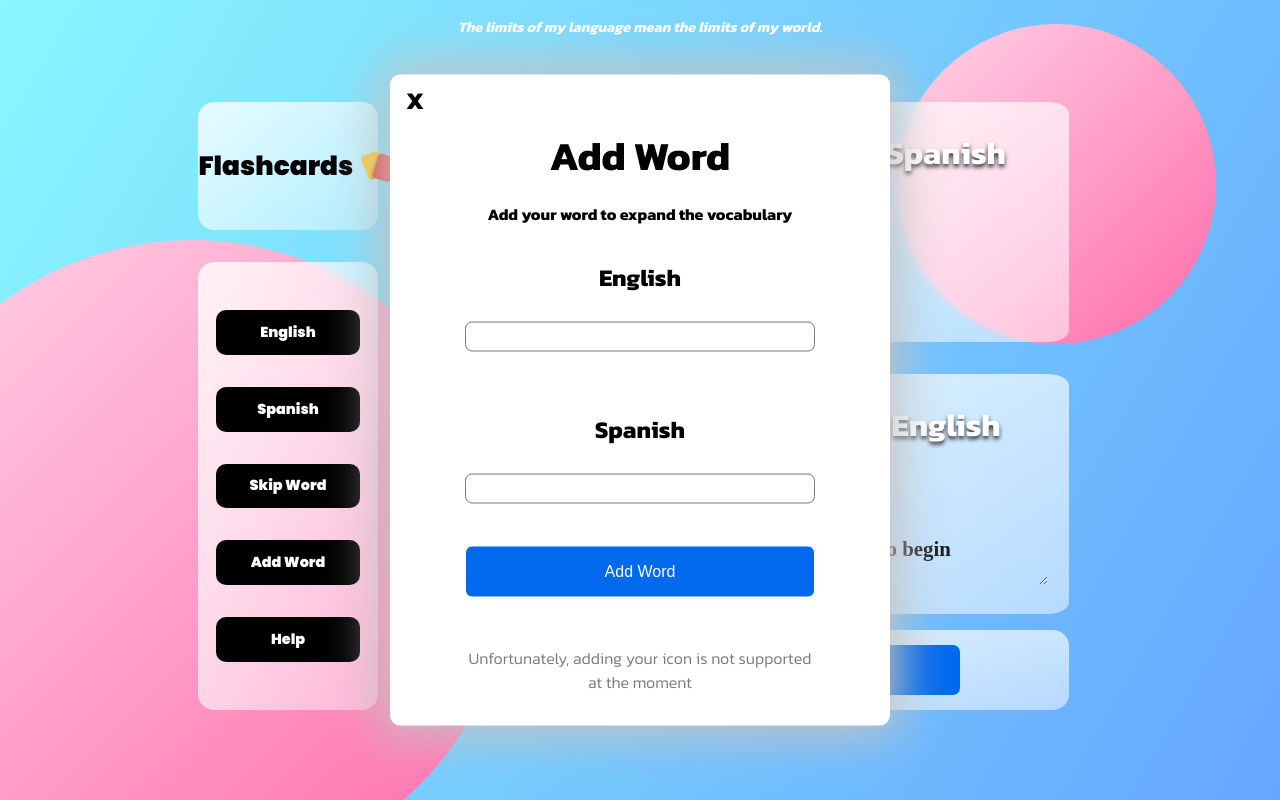
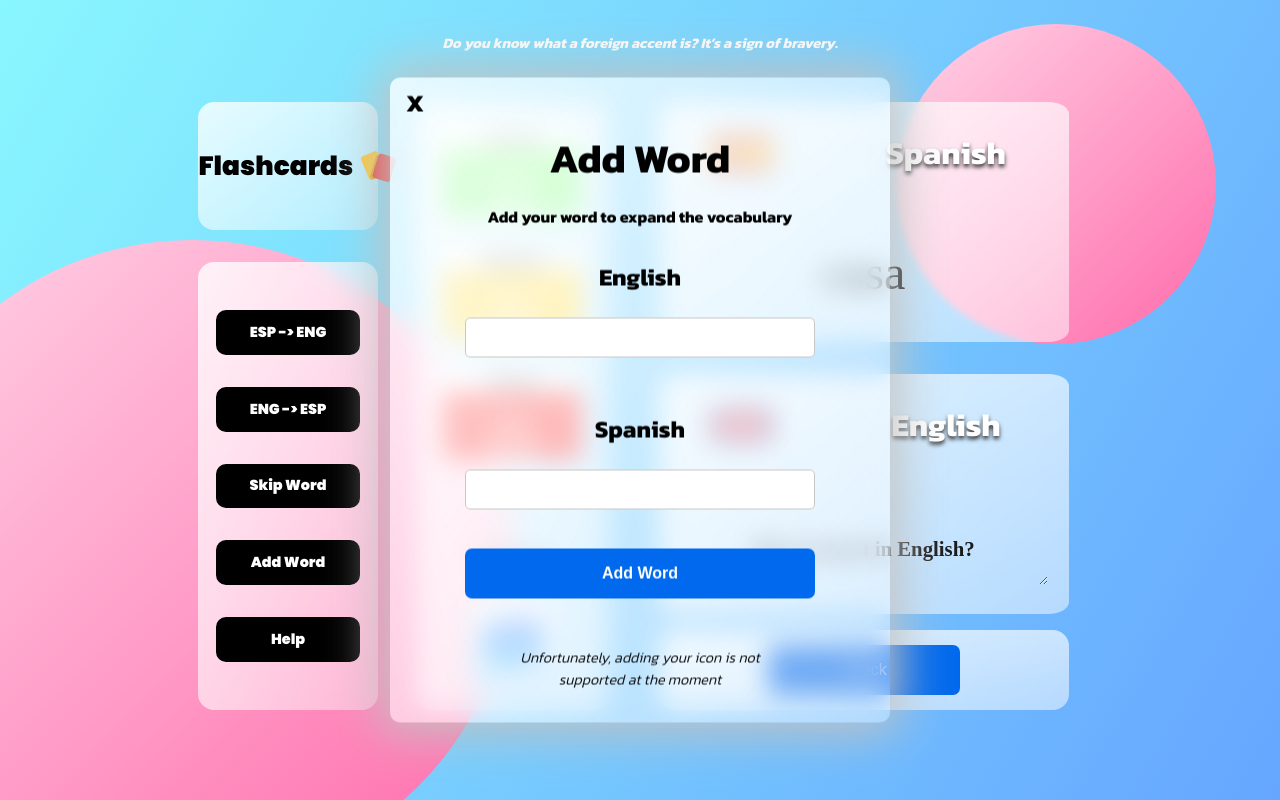
Before and after one commit to slawekwojtaszek/Flashcards, a React (Create React App) app in the folder flashcards_2021/: page / in a window 1280 px wide. Both pictures are taken after a click on the link "Add Word". Built offline with nearby package versions, Linux system fonts and the light colour scheme; a web font is replaced by a local one.

Commit message:
Add show/hide hint feature, refactoring

```diff
--- a/flashcards_2021/src/App.css
+++ b/flashcards_2021/src/App.css
@@ -1,5 +1,3 @@
-/* @import url("Reset.css"); */
-/* @import url("./css/Keyframes"); */
 @import url("./css/Popup.css");
 @import url("./css/Card.css");
 @import url("./css/Menu.css");
@@ -11,19 +9,19 @@
 }
 
 .alert {
-   display: none;
-   justify-content: center;
-   align-items: center;
    position: absolute;
    top: 50%;
    left: 50%;
-   width: 80%;
-   height: 50%;
    transform: translate(-50%, -50%);
-   background-color: rgb(21, 249, 56);
+   display: none;
+   flex-direction: column;
+   align-items: center;
+   width: 60vw;
+   height: 65%;
+   /* background-color: rgb(21, 249, 56); */
    font-weight: 700;
    border-radius: 10px;
-   z-index: 100;
+   z-index: 1000;
 }
 
 .alert p {
@@ -99,7 +97,7 @@ nav {
    );
    border-radius: 1rem;
    z-index: 0;
-   backdrop-filter: blur(0.2rem);
+   backdrop-filter: blur(0.7rem);
 }
 
 .glass2 {
@@ -110,7 +108,30 @@ nav {
    );
    border-radius: 1rem;
    z-index: 0;
-   backdrop-filter: blur(0.2rem);
+   backdrop-filter: blur(0.7rem);
+}
+
+.glass3 {
+   background: linear-gradient(
+      to right bottom,
+      rgba(255, 255, 255, 0.8),
+      rgba(255, 255, 255, 0.4)
+   );
+   border-radius: 1rem;
+   z-index: 0;
+   backdrop-filter: blur(0.8rem);
+}
+.glass4 {
+   justify-content: center;
+   align-items: center;
+   background: linear-gradient(
+      to right bottom,
+      rgba(8, 196, 42, 0.8),
+      rgba(6, 206, 99, 0.7)
+   );
+   border-radius: 1rem;
+
+   backdrop-filter: blur(0.8rem);
 }
 
 /* Background Circle */
@@ -136,6 +157,7 @@ nav {
    top: 3%;
    right: 5%;
    background-color: rgb(255, 43, 135);
+   z-index: -1;
 }
 
 .circle2 {
--- a/flashcards_2021/src/App.js
+++ b/flashcards_2021/src/App.js
@@ -1,19 +1,17 @@
 import React, { useState, useEffect } from "react";
 import "./App.css";
 
-import ErrorPopUp from "./components/ErrorPopUp";
 import Menu from "./components/Menu";
 import { Header } from "./components/Header";
-import { Footer } from "./components/Footer";
-import { Word } from "./components/Word";
 import { ScoreBoards } from "./components/ScoreBoards";
 import { Cards } from "./components/Cards";
 import testIcon from "./png/001-help.png";
 import AddNewWord from "./components/AddNewWord";
-import { findAllByTestId } from "@testing-library/dom";
 import PopUp from "./components/PopUp";
 
 function App() {
+   //All the words and quotes arrays
+
    const quotes = [
       "The limits of my language mean the limits of my world.",
       "He who knows no foreign languages knows nothing of his own.",
@@ -162,19 +160,17 @@ function App() {
    ]);
 
    //Generate random word number
-
    useEffect(() => {
-      randomNumber();
+      startApp();
    }, []);
 
-   const randomNumber = () => {
+   //Generate word and quote number
+   const generateRandomNumber = () => {
       setNumber((number) => Math.floor(Math.random() * words.length));
-   };
-
-   const quoteNumber = () => {
       setQuote((quote) => Math.floor(Math.random() * quotes.length));
    };
 
+   //Change first letter
    const capitalizeFirstLetter = (string) => {
       return string.charAt(0).toUpperCase() + string.slice(1);
    };
@@ -184,31 +180,33 @@ function App() {
    const [isStarted, setIsStarted] = useState(false);
    const [isEnglish, setIsEnglish] = useState(true);
    const [isSpanish, setIsSpanish] = useState(false);
-
    const [input, setInput] = useState("");
    const [number, setNumber] = useState(0);
+
    //Single Word State
    const [word, setWord] = useState();
    const [word2, setWord2] = useState("");
    const [icon, setIcon] = useState();
    const [quote, setQuote] = useState(0);
+
    //Add New Word States
    const [newEnglish, setNewEnglish] = useState("");
    const [newSpanish, setNewSpanish] = useState("");
-   const [add, setAdd] = useState(false);
+   const [isAddWordOpen, setisAddWordOpen] = useState(false);
+   const [isHelpOpen, setIsHelpOpen] = useState(false);
 
-   const [isHelpOpen, setIsHelpOpen] = useState(false);
    //Boards Array States
    const [good, setGood] = useState([]);
    const [bad, setBad] = useState([]);
    const [skip, setSkip] = useState([]);
+
    //Points States
    const [correct, setCorrect] = useState(0);
    const [skipped, setSkipped] = useState(0);
    const [wrong, setWrong] = useState(0);
    const [flag, setFlag] = useState(false);
 
-   //Functions
+   //Generate new word
    const generateNewWord = () => {
       if (isEnglish) {
          setWord((word) => words[number].es);
@@ -220,23 +218,21 @@ function App() {
          setIcon((icon) => words[number].icon);
       }
    };
-
+   //Add new word to main array function
    const addWord = (en, es) => {
       if (en !== "" && es !== "") {
-         const nmb = Math.floor(Math.random() * 10000);
+         const nmb = words.length + 1;
          const obj = {
             en: en,
             es: es,
+            id: nmb,
             icon: testIcon,
-            id: nmb,
          };
-         // setInterval(() => {
-         //    alert("word added");
-         // }, 2000);
+
          document.querySelector(".alert").classList.add("show");
          setInterval(() => {
             document.querySelector(".alert").classList.remove("show");
-         }, 1500);
+         }, 1000);
          return words.push(obj);
       }
    };
@@ -251,26 +247,23 @@ function App() {
       let myInput = e.target.value;
       myInput = myInput.toLowerCase();
       setNewEnglish((input) => myInput);
-      console.log(myInput + "to jest ang");
    };
 
    const handleNewWordSpanish = (e) => {
       let myInput = e.target.value;
       myInput = myInput.toLowerCase();
       setNewSpanish((input) => myInput);
-      console.log(myInput + "to jest span");
    };
 
    const handleAddNewWord = (en, es) => {
       addWord(newEnglish, newSpanish);
       setNewEnglish((newEnglish) => "");
       setNewSpanish((newSpanish) => "");
-      setAdd((add) => !add);
-      console.log((newEnglish, newSpanish));
+      setisAddWordOpen((isAddWordOpen) => !isAddWordOpen);
    };
 
    const setAddFunction = () => {
-      setAdd((add) => !add);
+      setisAddWordOpen((isAddWordOpen) => !isAddWordOpen);
    };
 
    const changeFlag = () => {
@@ -319,13 +312,13 @@ function App() {
    const handleMenuClick = (e) => {
       setisOpen((isOpen) => !isOpen);
       if (
-         (e.target.alt === "English" && isStarted === true) ||
-         (e.target.text === "English" && isStarted === true)
+         (e.target.alt === "ESP -> ENG" && isStarted === true) ||
+         (e.target.text === "ESP -> ENG" && isStarted === true)
       ) {
          changeToEnglish();
       } else if (
-         (e.target.alt === "Spanish" && isStarted === true) ||
-         (e.target.text === "Spanish" && isStarted === true)
+         (e.target.alt === "ENG -> ESP" && isStarted === true) ||
+         (e.target.text === "ENG -> ESP" && isStarted === true)
       ) {
          changeToSpanish();
       } else if (
@@ -339,17 +332,19 @@ function App() {
          e.target.alt === "Add Word" ||
          e.target.innerHTML === "Add Word"
       ) {
-         setAdd((add) => !add);
+         setisAddWordOpen((isAddWordOpen) => !isAddWordOpen);
       } else if (e.target.alt === "Help" || e.target.innerHTML === "Help") {
          setIsHelpOpen(true);
       }
    };
 
    const skipWord = () => {
-      randomNumber();
+      generateRandomNumber();
       generateNewWord();
       setSkipped((skipped) => skipped + 1);
    };
+
+   //Main function
 
    const startApp = () => {
       setIsStarted((isStarted) => true);
@@ -358,16 +353,16 @@ function App() {
          if (input === "") {
             generateNewWord();
             changeFlag();
-            randomNumber();
+            generateRandomNumber();
          } else if (input === word2) {
             addWordToArray(input, word2);
             generateNewWord();
-            randomNumber();
+            generateRandomNumber();
             setCorrect((correct) => correct + 1);
          } else if (input !== word2) {
             addWordToArray(input, word2);
             generateNewWord();
-            randomNumber();
+            generateRandomNumber();
             setWrong((wrong) => wrong + 1);
          }
       }
@@ -376,42 +371,29 @@ function App() {
          if (input === "") {
             generateNewWord();
             changeFlag();
-            randomNumber();
+            generateRandomNumber();
          } else if (input === word2) {
             addWordToArray(input, word2);
             generateNewWord();
-            randomNumber();
+            generateRandomNumber();
             setCorrect((correct) => correct + 1);
          } else if (input !== word2) {
             addWordToArray(input, word2);
             generateNewWord();
-            randomNumber();
+            generateRandomNumber();
             setWrong((wrong) => wrong + 1);
          }
       }
       setInput((input) => "");
-      quoteNumber();
    };
 
    return (
-      <div className='app'>
-         {isHelpOpen ? (
-            <div className='help'>
-               <h1 onClick={() => setIsHelpOpen(false)}>X</h1>
-               <h2>eloooo</h2>
-            </div>
-         ) : null}
-
-         <div className='alert'>
-            <p>The words have been successfully added</p>{" "}
-         </div>
-         <div className='circle1'></div>
-         <div className='circle2'></div>
+      <>
          <PopUp flag={flag} />
          <Header quote={quotes[quote]} />
-         <Header />
+
          <AddNewWord
-            add={add}
+            isAddWordOpen={isAddWordOpen}
             addFunction={setAddFunction}
             handleEnglish={handleNewWordEnglish}
             newEnglish={newEnglish}
@@ -451,14 +433,24 @@ function App() {
                   />
                   <div className='submit'>
                      <button className='button' onClick={startApp}>
-                        {isStarted ? "Check" : "Start"}
+                        Check
                      </button>
                   </div>
                </section>
             </div>
          </main>
-         {/* <Footer /> */}
-      </div>
+         {isHelpOpen ? (
+            <div className='help'>
+               <h1 onClick={() => setIsHelpOpen(false)}>X</h1>
+               <h2>eloooo</h2>
+            </div>
+         ) : null}
+         <div className='alert'>
+            <p>The words have been successfully added</p>{" "}
+         </div>
+         <div className='circle1'></div>
+         <div className='circle2'></div>
+      </>
    );
 }
 
--- a/flashcards_2021/src/components/AddNewWord.js
+++ b/flashcards_2021/src/components/AddNewWord.js
@@ -1,8 +1,8 @@
-import React, { useState } from "react";
+import React from "react";
 import "../css/AddWord.css";
 
 function AddNewWord({
-   add,
+   isAddWordOpen,
    addFunction,
    handleEnglish,
    newEnglish,
@@ -11,12 +11,12 @@ function AddNewWord({
    handleAddNewWord,
 }) {
    return (
-      <div className={add ? "add " : "add off"}>
+      <div className={isAddWordOpen ? "add glass3 " : "add off"}>
          <div className='top'>
             <div className='x'>
                <span
                   onClick={() => {
-                     addFunction((add) => !add);
+                     addFunction((isAddWordOpen) => !isAddWordOpen);
                   }}>
                   X
                </span>
--- a/flashcards_2021/src/components/Menu.js
+++ b/flashcards_2021/src/components/Menu.js
@@ -20,8 +20,8 @@ function Menu({ handleClick, isOpen }) {
          </div>
          <MenuMobile isOpen={isOpen} handleClick={handleClick} />
          <ul className='glass2'>
-            <MenuElement handleClick={handleClick} text='English' />
-            <MenuElement handleClick={handleClick} text='Spanish' />
+            <MenuElement handleClick={handleClick} text='ESP -> ENG' />
+            <MenuElement handleClick={handleClick} text='ENG -> ESP' />
             <MenuElement
                icon={Spain}
                handleClick={handleClick}
--- a/flashcards_2021/src/components/MenuMobile.js
+++ b/flashcards_2021/src/components/MenuMobile.js
@@ -5,8 +5,8 @@ function MenuMobile({ isOpen, handleClick }) {
    return (
       <>
          <ul className={isOpen ? "mobile show glass" : "mobile"}>
-            <MenuElement handleClick={handleClick} text='English' />
-            <MenuElement handleClick={handleClick} text='Spanish' />
+            <MenuElement handleClick={handleClick} text='ESP -> ENG' />
+            <MenuElement handleClick={handleClick} text='ENG -> ESP' />
             <MenuElement handleClick={handleClick} text='Skip Word' />
             <MenuElement handleClick={handleClick} text='Add Word' />
             <MenuElement handleClick={handleClick} text='Help' />
--- a/flashcards_2021/src/components/ScoreBoards.js
+++ b/flashcards_2021/src/components/ScoreBoards.js
@@ -1,6 +1,7 @@
-import React from "react";
+import React, { useState } from "react";
 import "../css/ScorePanel.css";
 import { ScoreBoard } from "./ScoreBoard";
+import Eye from "../png/eye.png";
 
 export const ScoreBoards = ({
    icon,
@@ -13,6 +14,12 @@ export const ScoreBoards = ({
    wrongWords,
    skip,
 }) => {
+   const [isIcon, setisIcon] = useState(false);
+
+   const handleIcon = () => {
+      console.log("elo");
+      setisIcon((isIcon) => !isIcon);
+   };
    return (
       <>
          <section className='panel glass'>
@@ -45,8 +52,16 @@ export const ScoreBoards = ({
                   <input type='text' />
                   <button></button>
                </div> */}
-               <div className='png'>
-                  {isStarted ? <img src={icon} alt='' /> : null}
+
+               <div className='png' onClick={handleIcon}>
+                  {isIcon ? (
+                     <> {isStarted ? <img src={icon} alt='' /> : null} </>
+                  ) : (
+                     <>
+                        <h1>click to see the hint</h1>
+                        <img src={Eye} alt='' />
+                     </>
+                  )}
                </div>
             </div>
          </section>
--- a/flashcards_2021/src/css/AddWord.css
+++ b/flashcards_2021/src/css/AddWord.css
@@ -10,7 +10,7 @@
    align-items: center;
    width: 80%;
    justify-content: space-between;
-   background: white;
+
    border-radius: 10px;
    box-shadow: 0 0 50px 10px rgb(195, 195, 195);
    z-index: 100;
@@ -20,20 +20,21 @@
    width: 70%;
    margin: 1rem;
    font-size: 1rem;
+   font-weight: 700;
    border-radius: 7px;
    padding: 1rem 2rem;
    border: none;
    text-decoration: none;
    background: #0069ed;
-   border: 1px solid white;
    color: #ffffff;
    font-family: sans-serif;
    cursor: pointer;
+   transition: 0.3s;
 }
 
 .add button:hover {
-   color: black;
-   background-color: greenyellow;
+   color: white;
+   background-color: #0154b9;
 }
 
 .add .form {
@@ -88,11 +89,12 @@
 
 .add .footer p {
    text-align: center;
-   color: rgb(122, 122, 122);
-   font-weight: 500;
-   font-size: 1rem;
+   font-style: italic;
+   color: rgb(9, 9, 9);
+   font-weight: 300;
+   font-size: 0.9rem;
    height: 40%;
-   width: 70%;
+   width: 50%;
 }
 
 .add .header .inp1,
@@ -119,15 +121,11 @@
 
 .add .header .inp1 input,
 .add .header .inp2 input {
-   border: 1px solid rgb(122, 122, 122);
-   height: 30px;
+   border: 1px solid rgb(200, 200, 200);
+   height: 40px;
    width: 100%;
-   border-radius: 7px;
-}
-
-.add .header .inp2 input:focus,
-.add .header .inp1 input:focus {
-   border: 3px solid red;
+   border-radius: 5px;
+   font-size: 1.5rem;
 }
 
 .add .top span {
--- a/flashcards_2021/src/css/Header.css
+++ b/flashcards_2021/src/css/Header.css
@@ -2,7 +2,7 @@ header.quote {
    display: flex;
    justify-content: center;
    align-items: center;
-   padding: 1rem;
+   padding: 2rem;
 }
 header.quote h1 {
    font-style: italic;
--- a/flashcards_2021/src/css/Menu.css
+++ b/flashcards_2021/src/css/Menu.css
@@ -143,7 +143,7 @@ a:hover {
    }
 }
 
-@media screen and (min-width: 1100px) {
+@media screen and (min-width: 1000px) {
    .mobile.show {
       display: none;
    }
--- a/flashcards_2021/src/css/ScorePanel.css
+++ b/flashcards_2021/src/css/ScorePanel.css
@@ -48,6 +48,19 @@
 
 .icon {
    height: 40%;
+}
+
+.icon-info {
+   cursor: pointer;
+   height: 100%;
+   width: 100%;
+}
+
+.icon h1 {
+   margin: 0.5rem;
+   text-align: center;
+   font-size: 0.6rem;
+   font-weight: 600;
 }
 
 .results,
@@ -119,7 +132,13 @@
 
 .boardItem {
    display: flex;
-   text-align: center;
+   justify-content: center;
+   align-items: center;
+   width: 80%;
    flex-direction: column;
    font-size: 1.2rem;
+   font-weight: 700;
+   margin: 1rem auto;
+   border: 1px solid black;
+   border-radius: 10px;
 }
```
Also changed, not shown: flashcards_2021/src/png/eye.png (added).
